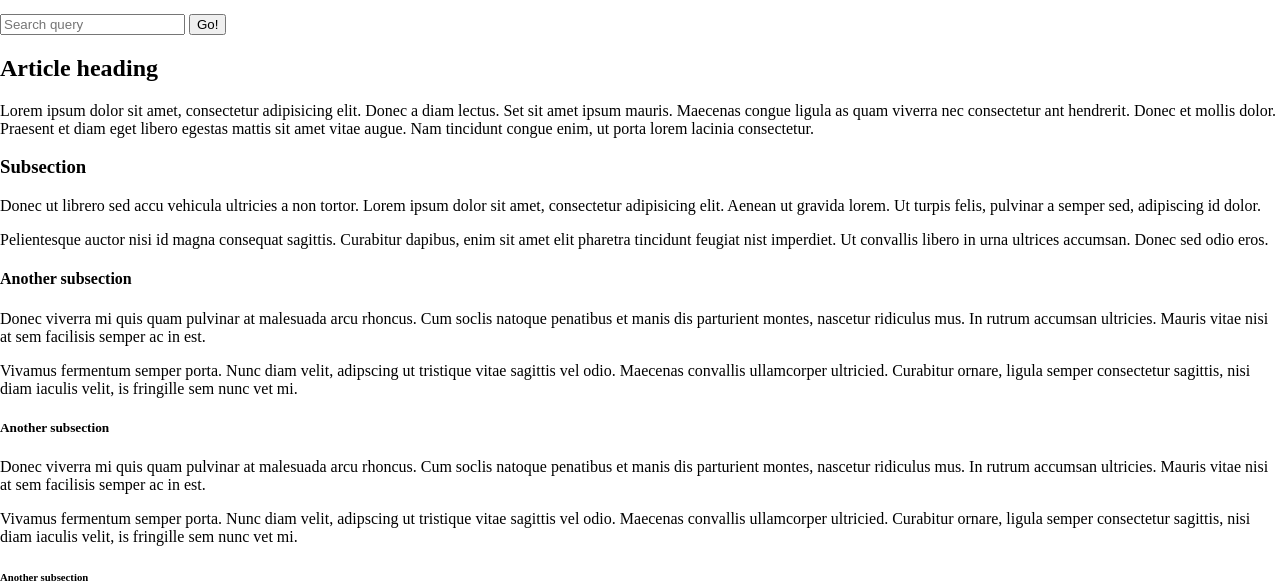
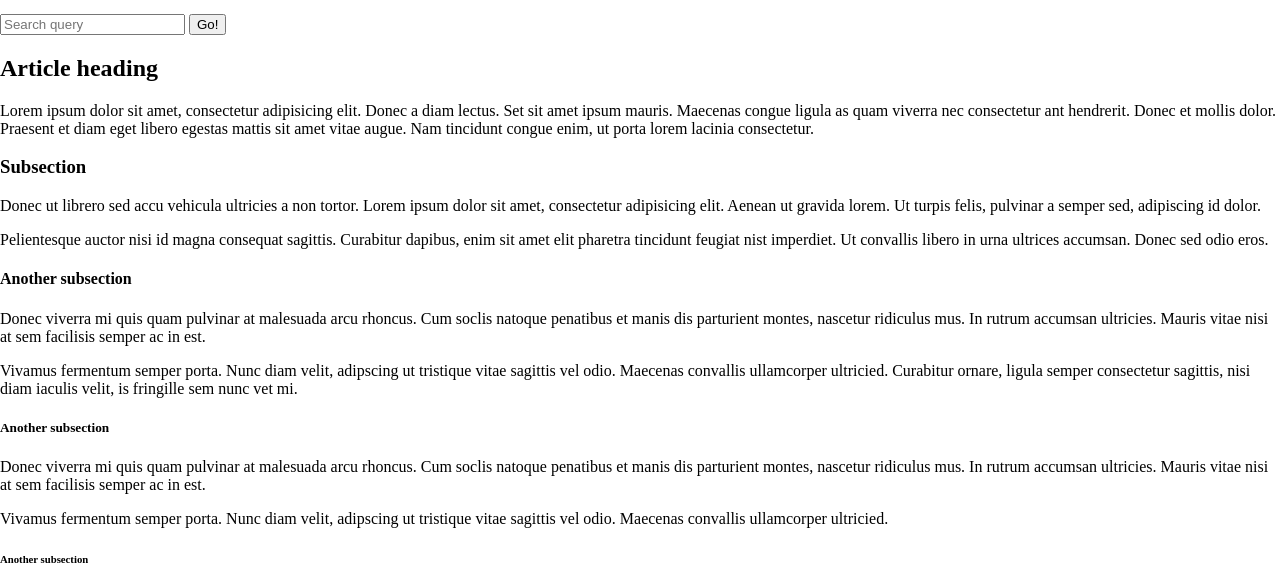
Before and after one commit to justinstander/haasandmilan, a website: page index.html in a window 1280 px wide. Shown: the part 154-741 px from the top of the page. Drawn offline with Linux system fonts and the light colour scheme.

Commit message:
Update index.html

```diff
--- a/index.html
+++ b/index.html
@@ -78,8 +78,7 @@
                 <p>
                     Vivamus fermentum semper porta. Nunc diam velit, adipscing ut
                     tristique vitae sagittis vel odio. Maecenas convallis ullamcorper
-                    ultricied. Curabitur ornare, ligula semper consectetur sagittis, nisi
-                    diam iaculis velit, is fringille sem nunc vet mi.
+                    ultricied.
                 </p>
             </section>
             <section>
```
